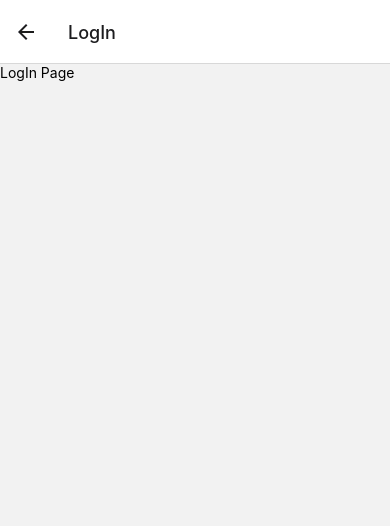
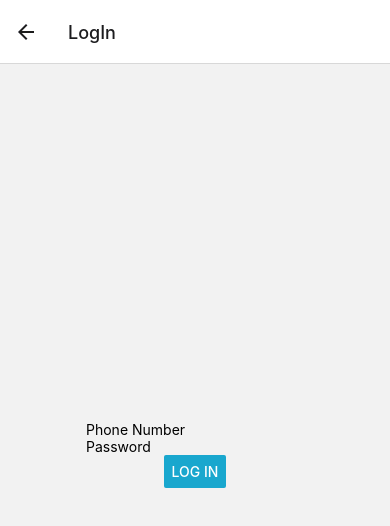
Before and after one commit to Purdue-ACM-SIGAPP/mixtape-frontend, a React Native app in the folder mixtape-rn-app-v0/: screen /LogIn in a window 390 px wide. Shown: the top 526 px of the page. Built offline with nearby package versions, Linux system fonts and the light colour scheme.

Commit message:
phone num, pass, login button

```diff
--- a/mixtape-rn-app-v0/babel.config.js
+++ b/mixtape-rn-app-v0/babel.config.js
@@ -1,6 +1,6 @@
 module.exports = function(api) {
   api.cache(true);
   return {
-    presets: ['babel-preset-expo'],
+    presets: ["babel-preset-expo"],
   };
 };
--- a/mixtape-rn-app-v0/navigation/log-in-stack/LogIn.js
+++ b/mixtape-rn-app-v0/navigation/log-in-stack/LogIn.js
@@ -1,12 +1,35 @@
+import * as React from "react";
+import { Button, TextInput, View } from "react-native";
 
-import * as React from 'react';
-import {View, Text, StyleSheet} from 'react-native'
+
 
 
 export default function LogIn() {
-    return(
-        <View>
-            <Text>LogIn Page</Text>
-        </View>
-    )
+
+    const [phoneNum, onChangePhoneNum] = React.useState('Phone Number');
+    const [password, onChangePassword] = React.useState('Password');
+
+
+  return (
+    <>
+      <View
+        style={{
+          flex: 1,
+          justifyContent: "center",
+          alignItems: "center",
+        }}
+      >
+        <TextInput
+        value={phoneNum}></TextInput>
+        <TextInput
+        value={password}></TextInput>
+
+        <Button
+        title="Log In"
+        color="#19A7CE"
+      />
+
+      </View>
+    </>
+  );
 }
--- a/mixtape-rn-app-v0/package.json
+++ b/mixtape-rn-app-v0/package.json
@@ -14,13 +14,15 @@
     "@react-navigation/stack": "^6.3.18",
     "expo": "~49.0.12",
     "expo-status-bar": "~1.6.0",
+    "nativewind": "^2.0.11",
     "react": "18.2.0",
     "react-dom": "18.2.0",
     "react-native": "0.72.5",
     "react-native-web": "~0.19.6"
   },
   "devDependencies": {
-    "@babel/core": "^7.20.0"
+    "@babel/core": "^7.20.0",
+    "tailwindcss": "^3.3.3"
   },
   "private": true
 }
```
Also changed, not shown: 1 other file (tests, documents, lock files or other folders).
